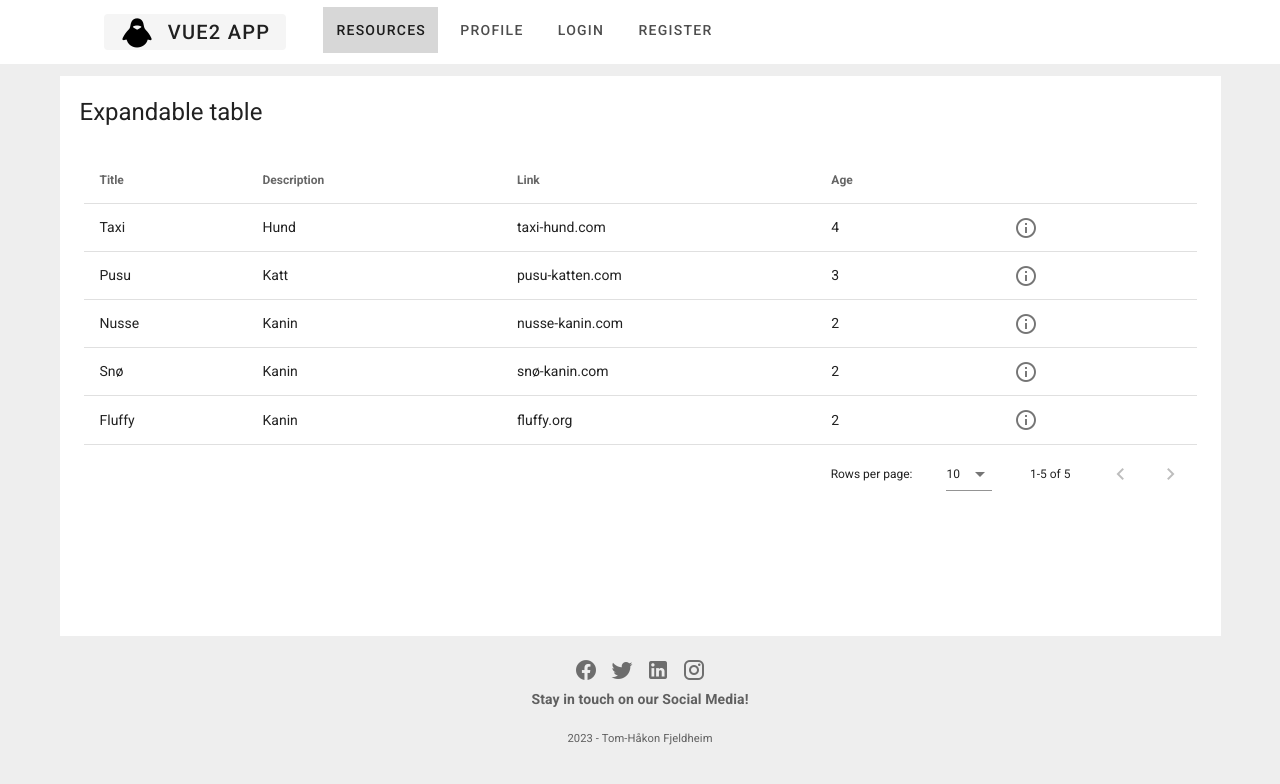
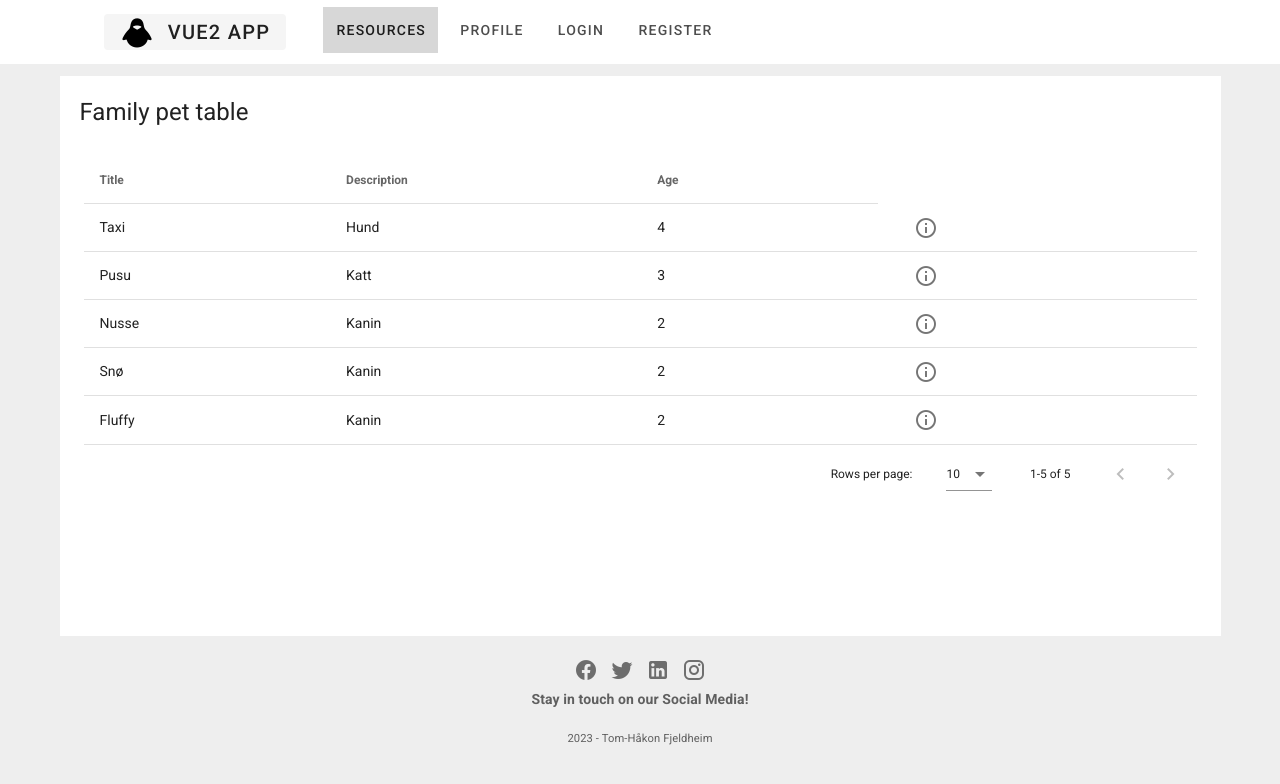
Before and after one commit to tomhaakon/oppgave11_freshstart, a Vue app: page /resources in a window 1280 px wide. Shown: the top 784 px of the page. Built offline with nearby package versions, Linux system fonts and the light colour scheme.

Commit message:
jobbet mer med mobil visning med tabellen

```diff
--- a/src/components/nav/menuDrawer.vue
+++ b/src/components/nav/menuDrawer.vue
@@ -1,5 +1,5 @@
 <template>
-  <v-navigation-drawer v-model="drawer" absolute width="100%" height="auto">
+  <v-navigation-drawer v-model="drawer" width="100%" height="auto" absolute>
     <v-list nav>
       <v-list-item-group>
         <v-list-item v-for="(link, index) in linkData" :to="link.path">
--- a/src/components/nav/navBar.vue
+++ b/src/components/nav/navBar.vue
@@ -1,5 +1,5 @@
 <template>
-  <v-app-bar color="white" flat>
+  <v-app-bar color="white" flat fluid style="z-index: 3">
     <!-- desktop -->
     <v-container class="d-none d-sm-flex">
       <!-- logo og overskrift for desktop -->
--- a/src/components/tableDialog.vue
+++ b/src/components/tableDialog.vue
@@ -1,5 +1,5 @@
 <template>
-  <v-dialog v-model="dialogBox" app>
+  <v-dialog v-model="dialogBox" app width="50vh">
     <v-card>
       <v-card-title>{{ itemData.title }}</v-card-title>
       <v-card-text>
--- a/src/views/ResourcesView.vue
+++ b/src/views/ResourcesView.vue
@@ -1,37 +1,42 @@
 <template>
   <v-container
     ><v-row>
-      <v-toolbar-title class="ma-2 mb-10 headline"
-        >Expandable table</v-toolbar-title
-      >
+      <v-toolbar-title class="ma-2 mb-10 headline">{{
+        headerTitle
+      }}</v-toolbar-title>
     </v-row>
+    <!-- MOBILE -->
+
     <v-data-table
+      class="d-md-none"
       :headers="dataHeaders"
       :items="dataItems"
       single-expand
+      disable-sort
       :expanded.sync="expanded"
       item-key="title"
+      style="position: ; z-index: 0"
     >
+      <!-- render av tabell -->
       <template v-slot:item="{ item, expand, isExpanded }">
         <tr @click="expand(!isExpanded)">
-          <td
-            class="d-block d-sm-table-cell"
-            v-for="field in Object.keys(item)"
-          >
+          <td v-for="field in Object.keys(item)" text-left width="80%">
             {{ item[field] }}
           </td>
+          <!-- informasjon knapp kun for desktop -->
           <td>
             <v-btn
+              left
               rounded
               plain
               :ripple="false"
               @click.stop="$refs.openDialog.itemDialog(item)"
-              ><v-icon>mdi-information-outline</v-icon></v-btn
             >
+              <v-icon> mdi-information-outline </v-icon>
+            </v-btn>
           </td>
         </tr>
       </template>
-
       <template v-slot:expanded-item="{ headers, item }">
         <td :colspan="headers.length" class="body-2 pl-5 grey lighten-3 py-3">
           <span>
@@ -50,6 +55,55 @@
         </td>
       </template>
     </v-data-table>
+    <!-- tabell Desktop -->
+    <v-data-table
+      class="d-none d-md-block"
+      :headers="dataHeaders"
+      :items="dataItems"
+      single-expand
+      :expanded.sync="expanded"
+      item-key="title"
+      style="position: ; z-index: 0"
+    >
+      <!-- render av tabell -->
+      <template v-slot:item="{ item, expand, isExpanded }">
+        <tr @click="expand(!isExpanded)">
+          <td class="" v-for="field in Object.keys(item)">
+            {{ item[field] }}
+          </td>
+          <!-- informasjon knapp kun for desktop -->
+          <td>
+            <v-btn
+              left
+              rounded
+              plain
+              :ripple="false"
+              @click.stop="$refs.openDialog.itemDialog(item)"
+            >
+              <v-icon> mdi-information-outline </v-icon>
+            </v-btn>
+          </td>
+        </tr>
+      </template>
+      <!-- expaned items -->
+      <template v-slot:expanded-item="{ headers, item }">
+        <td :colspan="headers.length" class="body-2 pl-5 grey lighten-3 py-3">
+          <span>
+            '
+            {{ item.age }}
+          </span>
+          <span class="text-lowercase">
+            år gammel
+            {{ item.description }}
+            ved navn
+          </span>
+          <span>
+            {{ item.title }}
+            '</span
+          >
+        </td>
+      </template>
+    </v-data-table>
     <dialogBox ref="openDialog" />
   </v-container>
 </template>
@@ -61,48 +115,45 @@ export default {
   },
   data() {
     return {
+      headerTitle: "Family pet table",
       expanded: [],
       dataHeaders: [
         {
           text: "Title",
           align: "start",
-          sortable: false,
+
           value: "title",
         },
-        { text: "Description", value: "description" },
-        { text: "Link", value: "link" },
+        { text: "Description", value: "description", sortable: false },
+
         { text: "Age", value: "age" },
-        { text: "", sortable: false }, // plass for å ha knapp for å åpne modal
+
+        // plass for å ha knapp for å åpne modal
       ],
       dataItems: [
         {
           title: "Taxi",
           description: "Hund",
-          link: "taxi-hund.com",
           age: 4,
         },
         {
           title: "Pusu",
           description: "Katt",
-          link: "pusu-katten.com",
           age: 3,
         },
         {
           title: "Nusse",
           description: "Kanin",
-          link: "nusse-kanin.com",
           age: 2,
         },
         {
           title: "Snø",
           description: "Kanin",
-          link: "snø-kanin.com",
           age: 2,
         },
         {
           title: "Fluffy",
           description: "Kanin",
-          link: "fluffy.org",
           age: 2,
         },
       ],
```
